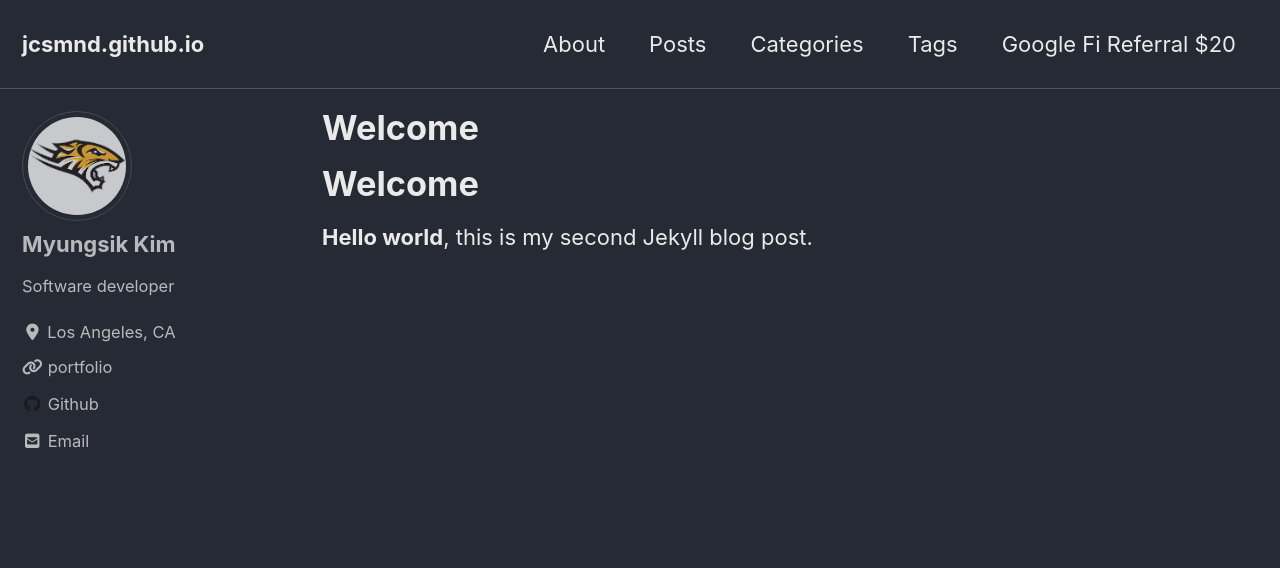
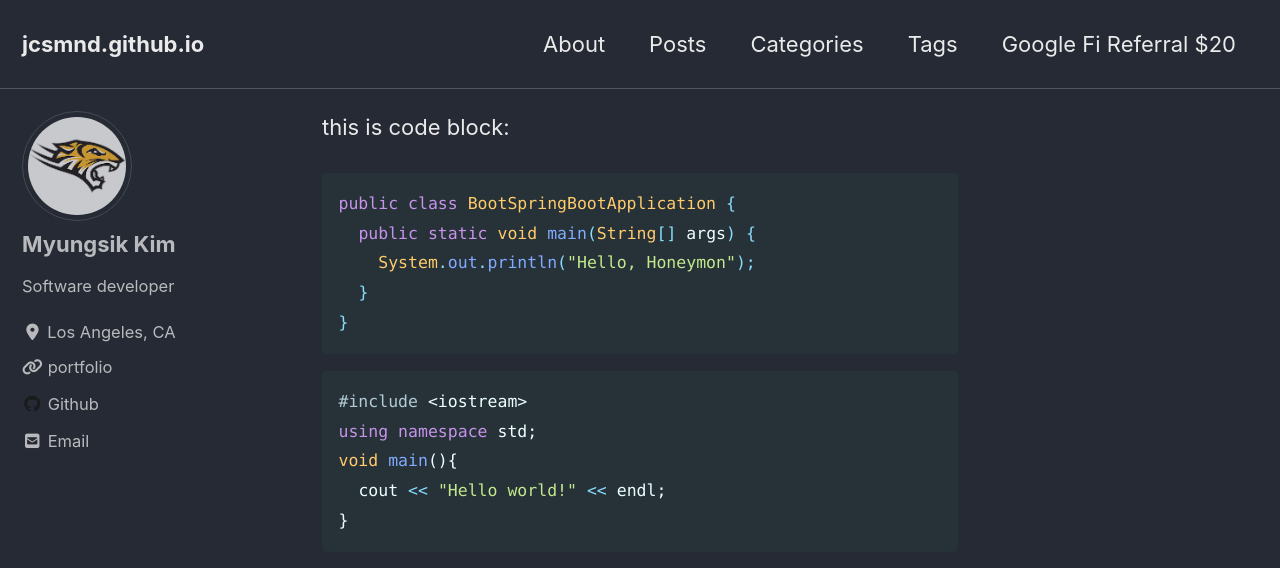
Before and after one commit to jcsmnd/jcsmnd.github.io_inactive, a Jekyll site: the page built from _posts/2020-06-11-second-post-test.md, in a window 1280 px wide and 900 px high. Shown: the top 568 px of the window. Built offline with Jekyll 4.4.1, drawn with Linux system fonts in a browser that asks for light colours; cached includes are drawn as plain includes; nearby versions of some CDN libraries; our own code applies the rules of GitHub Pages for plain Markdown files.

Commit message:
post modified

````diff
--- a/_posts/2020-06-11-second-post-test.md
+++ b/_posts/2020-06-11-second-post-test.md
@@ -15,8 +15,22 @@ defaults:
       related: true
 ---
 
-# Welcome
+this is code block:
 
-**Hello world**, this is my second Jekyll blog post.
+```java
+public class BootSpringBootApplication {
+  public static void main(String[] args) {
+    System.out.println("Hello, Honeymon");
+  }
+}
+```
 
-<!--- Author: Myungsik Kim -->
+```cpp
+#include <iostream>
+using namespace std;
+void main(){
+  cout << "Hello world!" << endl;
+}
+```
+
+<!--- Author: Myungsik Kim _ last modified:06-25-2020-->
````
Also changed, not shown: _posts/2020-06-25-Windows-Subsystems-for-Linux(WSL1).md (+15 -3 lines).
